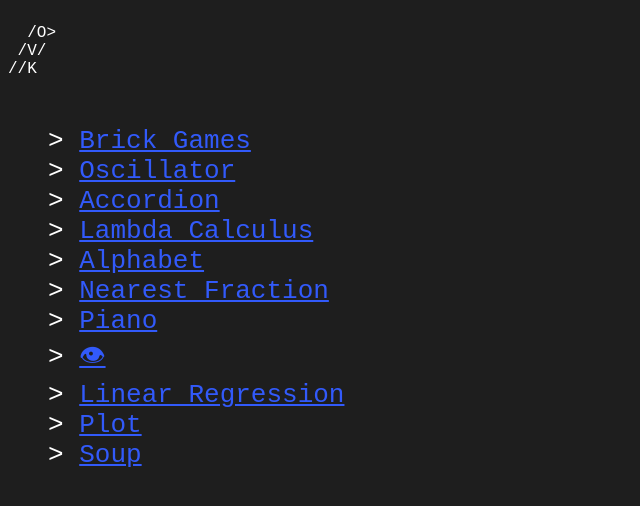
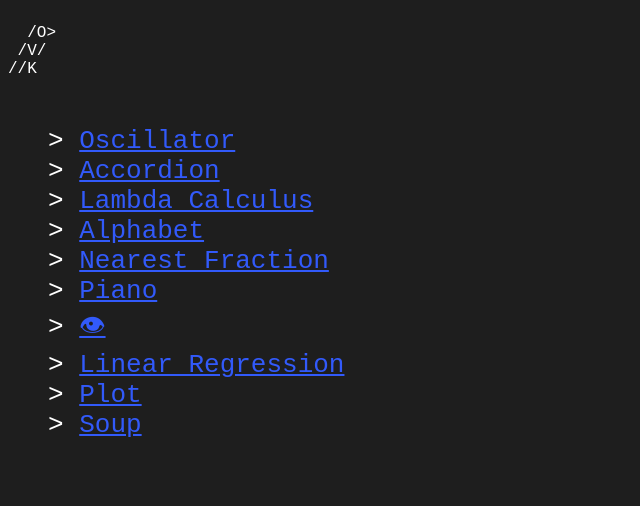
Before and after one commit to VladislavManoylo/VladislavManoylo.github.io, a plain HTML site: page index.html in a window 1280 px wide. Shown: the whole page, without its empty margins (0-640 px from the left). Drawn offline with Linux system fonts and the light colour scheme.

Commit message:
comment out while working

```diff
--- a/index.html
+++ b/index.html
@@ -23,7 +23,7 @@
         //K<br>
     </p>
     <ul style="list-style-type:none;font-size:xx-large;">
-        <li>&gt; <a href="tetris/">Brick Games</a></li>
+        <!-- <li>&gt; <a href="tetris/">Brick Games</a></li> -->
         <li>&gt; <a href="oscillator/">Oscillator</a></li>
         <li>&gt; <a href="accordion/">Accordion</a></li>
         <li>&gt; <a href="lambdacalculus/">Lambda Calculus</a></li>
```
